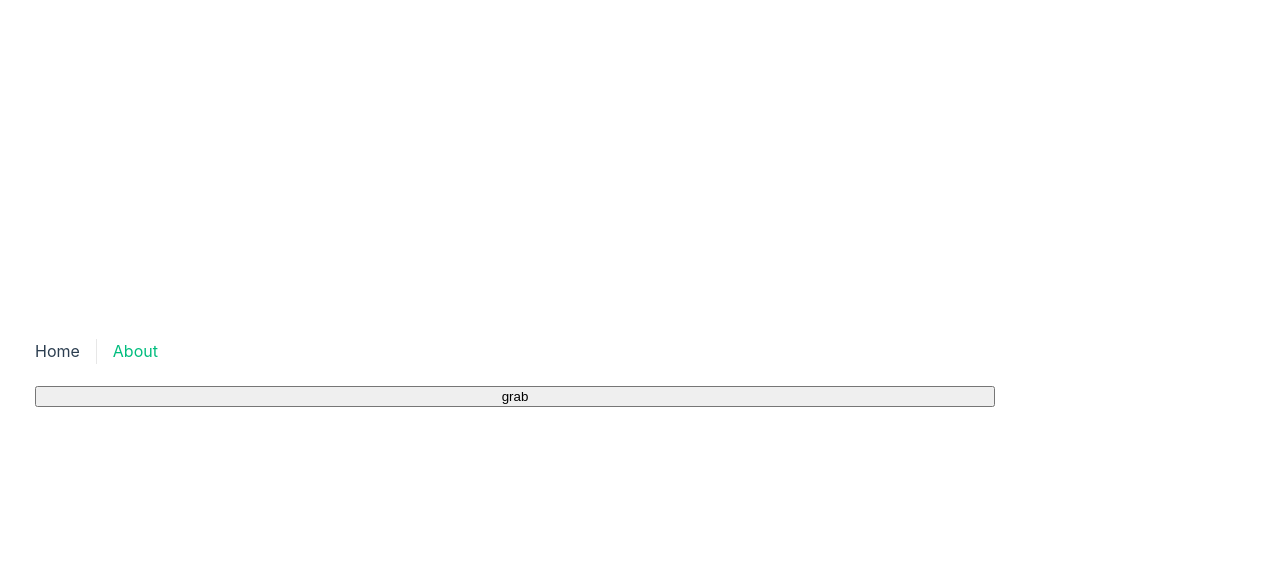
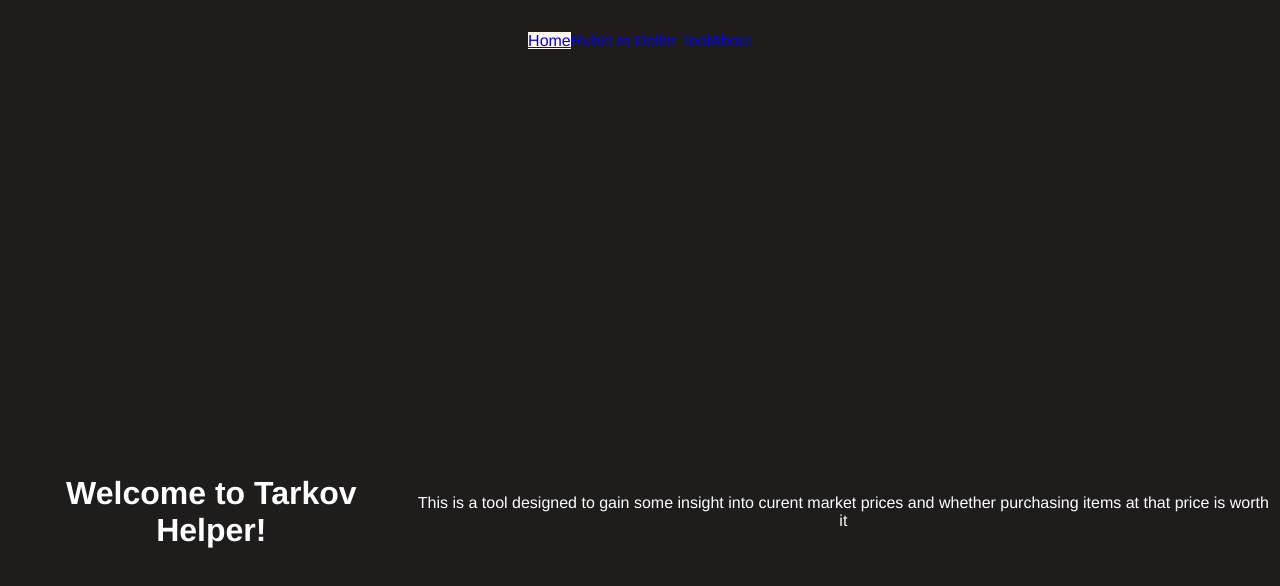
Before and after one commit to JonathanHumphrey/tarkov-helper, a Vue app: page / in a window 1280 px wide. Shown: the top 586 px of the page. Built offline with nearby package versions, Linux system fonts and the light colour scheme.

Commit message:
removed base css

```diff
--- a/src/App.vue
+++ b/src/App.vue
@@ -4,50 +4,46 @@ import { RouterLink, RouterView } from "vue-router";
 
 <template>
   <div class="wrapper">
-    <nav>
-      <RouterLink to="/">Home</RouterLink>
-      <RouterLink to="/about">About</RouterLink>
-    </nav>
-    <RouterView />
+    <div class="nav-bar">
+      <nav>
+        <RouterLink to="/">Home</RouterLink>
+        <RouterLink to="/ruble-dollar-conversion">Ruble to Dollar Tool</RouterLink>
+        <RouterLink to="/about">About</RouterLink>
+      </nav>
+    </div>
   </div>
+  <RouterView />
 </template>
 
-<style scoped>
+<style>
+html{
+  background: rgb(31, 28, 28);
+}
+#app {
+  font-family: Avenir, Helvetica, Arial, sans-serif;
+  -webkit-font-smoothing: antialiased;
+  -moz-osx-font-smoothing: grayscale;
+  text-align: center;
+  color: #ffffff;
+}
 .wrapper {
-  display: flex;
-  flex-direction: column;
-}
-nav {
-  font-size: 12px;
-  text-align: center;
-  margin-top: 2rem;
-  border: solid white;
+  width: 100%;
+  height: 5rem;
 }
 
-nav a.router-link-exact-active {
-  color: var(--color-text);
+.nav-bar {
+  margin: auto;
+  margin-top: 2rem;
 }
 
-nav a.router-link-exact-active:hover {
-  background-color: transparent;
+nav{
+  border-radius: .5rem;
+}
+nav a.router-link-exact-active {
+  background-color: rgb(255, 249, 241);
 }
 
-nav a {
-  display: inline-block;
-  padding: 0 1rem;
-  border-left: 1px solid var(--color-border);
-}
-
-nav a:first-of-type {
-  border: 0;
-}
-
-nav {
-  text-align: left;
-  margin-left: -1rem;
-  font-size: 1rem;
-
-  padding: 1rem 0;
-  margin-top: 1rem;
+nav :hover {
+  background-color: rgb(255, 249, 241);
 }
 </style>
--- a/src/components/ItemCard.vue
+++ b/src/components/ItemCard.vue
@@ -4,7 +4,6 @@ import { useStore } from "@/stores/itemData";
 import { storeToRefs } from "pinia";
 
 const { items } = storeToRefs(useStore());
-const { baselineValues } = storeToRefs(useStore());
 </script>
 
 <template>
--- a/src/main.js
+++ b/src/main.js
@@ -3,8 +3,6 @@ import { createPinia } from 'pinia'
 
 import App from './App.vue'
 import router from './router'
-
-import './assets/main.css'
 
 const app = createApp(App)
 
--- a/src/router/index.js
+++ b/src/router/index.js
@@ -8,6 +8,14 @@ const router = createRouter({
       path: '/',
       name: 'home',
       component: HomeView
+    },
+    {
+      path: '/ruble-dollar-conversion',
+      name: 'converter',
+      // route level code-splitting
+      // this generates a separate chunk (About.[hash].js) for this route
+      // which is lazy-loaded when the route is visited.
+      component: () => import('../views/ConverterView.vue')
     },
     {
       path: '/about',
--- /dev/null
+++ b/src/views/ConverterView.vue
@@ -0,0 +1,39 @@
+<script setup>
+import CardGallery from "../components/CardGallery.vue";
+import { useStore } from "@/stores/itemData";
+const { getItemData } = useStore();
+</script>
+
+<template>
+  <div class="converter">
+    <button @click="getItemData()">grab</button>
+    <CardGallery />
+  </div>
+</template>
+
+<style scoped>
+.converter {
+  margin: auto;
+  display: flex;
+  justify-content: space-between;
+  flex-direction: row;
+  border: solid white;
+  width: 100%;
+  min-height: 100vh;
+}
+button{
+  background: none;
+  border: none;
+  width: 10rem;
+  font-size: 1.5rem;
+  color: white;
+  text-shadow: -1px 0 black, 0 1px black, 1px 0 black, 0 -1px black;
+  border-radius: .5rem;
+  cursor: pointer;
+
+}
+button:hover{
+  background: rgb(255, 249, 241);
+
+}
+</style>
--- a/src/views/HomeView.vue
+++ b/src/views/HomeView.vue
@@ -1,23 +1,16 @@
-<script setup>
-import CardGallery from "../components/CardGallery.vue";
-import { useStore } from "@/stores/itemData";
-const { getItemData } = useStore();
-</script>
-
 <template>
   <div class="home">
-    <button @click="getItemData()">grab</button>
-    <CardGallery />
+    <h1>Welcome to Tarkov Helper!</h1>
+    <p>This is a tool designed to gain some insight into curent market prices and whether purchasing items at that price is worth it</p>
   </div>
 </template>
 
-<style scoped>
+<style>
+
 .home {
-  margin: auto;
+  min-height: 100vh;
   display: flex;
-  justify-content: space-evenly;
-  flex-direction: column;
-  border: solid white;
-  width: 100%;
+  align-items: center;
 }
+
 </style>
```
